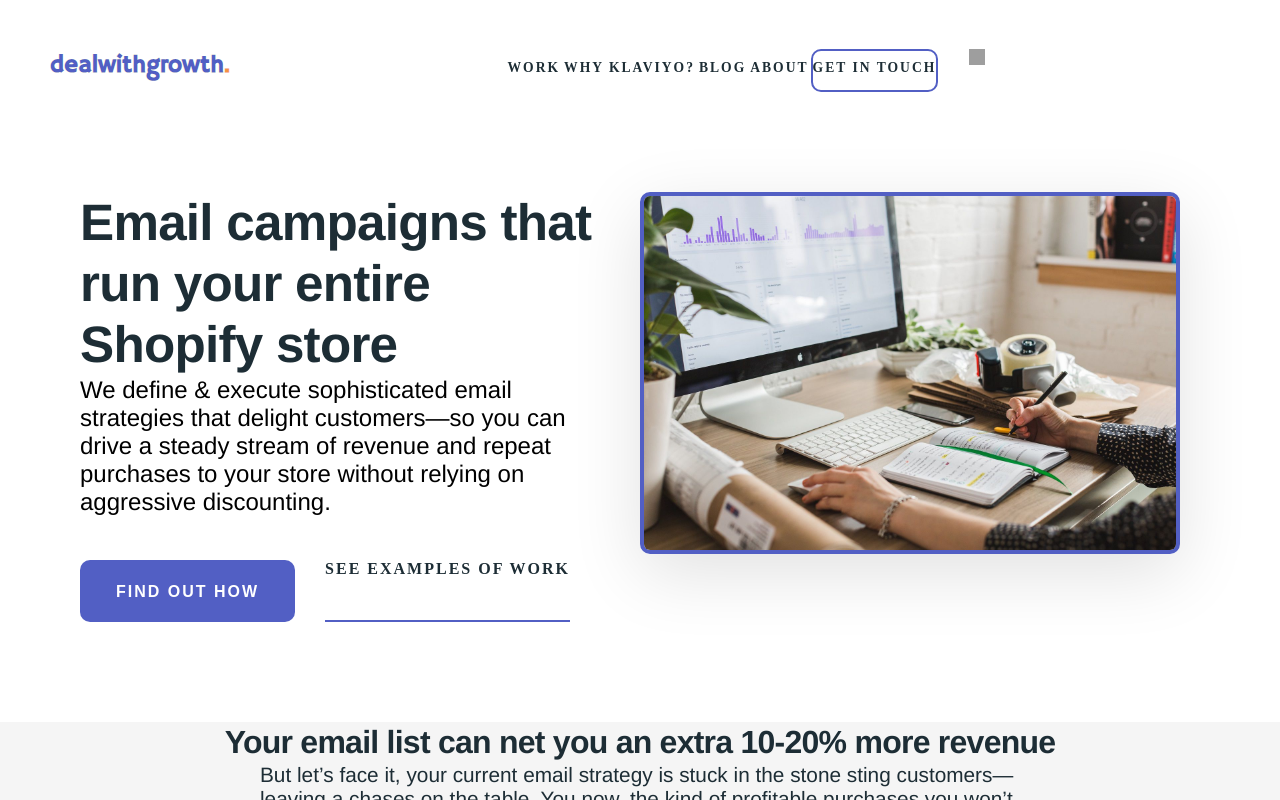
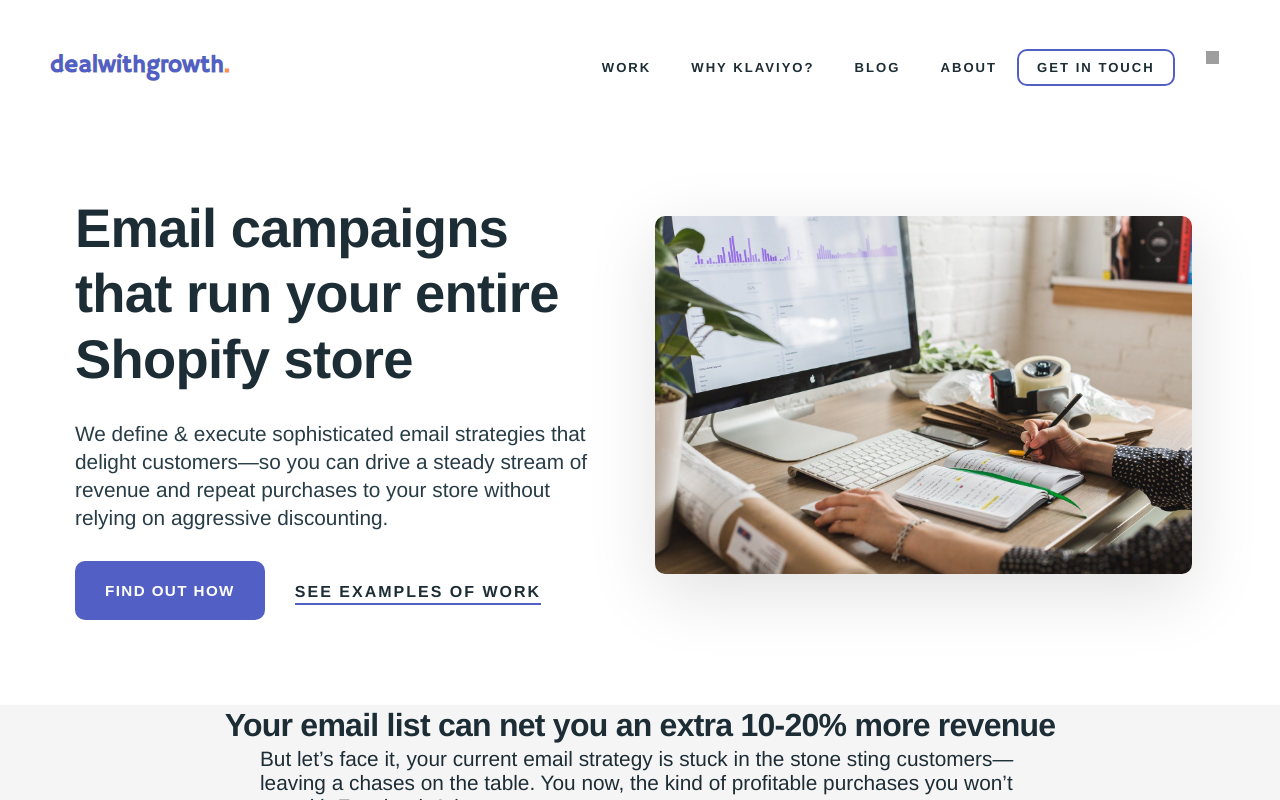
Before and after one commit to sasmilo/react-landing-page-clone, a React (Create React App) app: page / in a window 1280 px wide. Shown: the top 800 px of the page. Built offline with nearby package versions, Linux system fonts and the light colour scheme; grey boxes are pictures that could not be loaded.

Commit message:
Update layouts header, section1

```diff
--- a/src/App.js
+++ b/src/App.js
@@ -25,15 +25,22 @@
 const lightGray = '#f5f5f5';
 const footerGray = '#171727';
 const white = '#fff';
-const paddBott = '100px';
+const paddBott = '80px';
+const parGray = '#283c46';
 
 const headerStyles = css`
   display: flex;
+  justify-content: space-between;
   color: ${ourGray};
-  padding-top: 49px;
-  padding-left: 18px;
+  padding-top: 39px;
+  padding-left: 15px;
   padding-right: 20px;
   padding-bottom: ${paddBott};
+
+  div {
+    display: flex;
+    flex-direction: row;
+  }
 
   p {
     margin-right: auto;
@@ -44,7 +51,10 @@
   }
 
   img {
-    height: 100%;
+    height: 36px;
+    width: auto;
+    padding-bottom: 25px;
+    padding-left: 15px;
 
     :hover {
       transform: scale(1.1);
@@ -56,10 +66,11 @@
     color: ${ourGray};
     text-decoration: none;
     display: block;
-    padding: 20px 45px;
+    padding: 10px 18px 0;
+    margin-top: 10 px;
     outline-offset: -1px;
     transition: all 0.2s ease-in-out;
-    font-size: 0.85rem;
+    font-size: 0.82rem;
     font-weight: 700;
     letter-spacing: 2px;
     line-height: 1;
@@ -67,42 +78,17 @@
     background-color: transparent;
     border: 2px solid transparent;
     border-radius: 10px;
-    padding: 10px 0 0 0;
+    font-family: 'PT Sans', 'Helvetica', 'Arial', sans-serif;
 
-    :nth-child(6) {
+    :nth-child(5) {
       border: 2px solid ${purple};
       border-radius: 10px;
-    }
-
-    :nth-child(1) {
-      padding: 0;
+      margin-bottom: 30px;
+      margin-top: 0px;
     }
 
     :hover {
       color: ${purple};
-    }
-
-    button {
-      background-color: transparent;
-      border: solid 1px;
-      padding: 10px 20px;
-      margin-top: 0;
-      border-color: ${purple};
-      border-radius: 10px;
-      color: ${ourGray};
-      text-decoration: none;
-      display: block;
-      outline-offset: -1px;
-      transition: all 0.2s ease-in-out;
-      font-size: 0.8rem;
-      font-weight: 700;
-      letter-spacing: 2px;
-      line-height: 1;
-      text-transform: uppercase;
-
-      :hover {
-        color: ${purple};
-      }
     }
   }
 `;
@@ -111,29 +97,42 @@
   display: inline !important;
   border: none !important;
   box-shadow: none !important;
-  height: 1em !important;
-  width: 1em !important;
+  height: 13px !important;
+  width: 13px !important;
   margin: 0 0.07em !important;
   vertical-align: -0.1em !important;
   background: none !important;
   padding: 0 !important;
+  padding-top: 10px;
+  cursor: pointer;
+`;
+
+const headerParImgStyle = css`
+  margin: 0;
+`;
+
+const headerDiv2 = css`
+  padding-top: 10px;
+  padding-right: 10px;
 `;
 
 const sectionStyles1 = css`
   display: grid;
+  align-items: left;
   grid-template-columns: 1fr 1fr;
-  margin: 0 80px;
+  padding: 0 75px;
   padding-bottom: ${paddBott};
 
   h1 {
     color: ${ourGray};
     font-family: 'Merriweather', 'Helvetica', 'Arial', serif;
-    font-size: 3.2rem;
+    font-size: 3.4rem;
     line-height: 1.2;
     margin-block-start: 0em;
     margin-block-end: 0em;
     letter-spacing: -0.75px;
     display: flex;
+    padding-bottom: 28px;
   }
 
   div {
@@ -147,15 +146,18 @@
     border-radius: 10px;
     box-shadow: 0 19px 70px 0 rgb(0 0 0 / 12%);
 
-    border: 4px solid ${purple};
+    /* border: 4px solid ${purple}; */
   }
 
   p {
     font-family: 'PT Sans', 'Helvetica', 'Arial', sans-serif;
-    font-size: 1.5rem;
+    font-size: 1.3rem;
+    line-height: 1.35;
+    font-weight: 300;
     display: flex;
     margin-block-start: 0;
     margin-block-end: 0;
+    color: ${parGray};
   }
 
   button {
@@ -163,12 +165,12 @@
     border-radius: 10px;
     border: none;
     background-color: ${purple};
-    font-size: 1rem;
+    font-size: 0.95rem;
     color: #fff;
     font-weight: 700;
-    letter-spacing: 2px;
+    letter-spacing: 1.4px;
     line-height: 1;
-    padding: 22px 36px 20px;
+    padding: 22px 30px;
     text-align: center;
     text-decoration: none;
     text-transform: uppercase;
@@ -178,27 +180,43 @@
   a {
     color: ${ourGray};
     border-bottom: 2px solid ${purple};
+    text-align: bottom;
     text-decoration: none;
     text-transform: uppercase;
     font-size: 1rem;
     font-weight: 700;
     letter-spacing: 2px;
-    padding: 0;
+    padding-bottom: 20;
     cursor: pointer;
+    font-family: 'PT Sans', 'Helvetica', 'Arial', sans-serif;
   }
 `;
 
 const leftDiv1 = css`
   display: grid;
   grid-template-columns: 1fr;
-  grid-template-rows: 3fr 3fr 1fr;
+  grid-template-rows: 12fr 7fr 4fr;
+  padding-right: 30px;
 `;
 
-const rightDiv1 = css``;
+const rightDiv1 = css`
+  img {
+    position: relative;
+    top: 20px;
+    left: 15px;
+  }
+`;
 
 const btnLinkStyles = css`
   display: flex;
   flex-direction: row;
+  align-items: flex-start;
+  padding-top: 10px;
+
+  a {
+    padding-top: 22px;
+    padding-bottom: 2px;
+  }
 `;
 
 const sectionStyles2 = css`
@@ -591,12 +609,13 @@
         `}
       >
         <header css={headerStyles}>
-          <p>
+          <div>
             <a href="/" alt="logo">
               <img src={logo} alt="dealwithgrowth" />
             </a>
-          </p>
+          </div>
 
+          <div css={headerDiv2}>
             <a href="#1">Work</a>
 
             <a href="#1">Why Klaviyo?</a>
@@ -609,9 +628,10 @@
               <span>Get in touch</span>
             </a>
 
-          <p>
+            <p css={headerParImgStyle}>
               <img src={usa} alt="usa" css={headerFlagStyle} />
             </p>
+          </div>
         </header>
 
         <section id="section1" css={sectionStyles1}>
@@ -624,6 +644,7 @@
             </p>
             <div css={btnLinkStyles}>
               <button>Find out how</button>
+
               <a href="#1">See examples of work</a>
             </div>
           </div>
```
Lines whose indentation alone changed are shown as unchanged.
